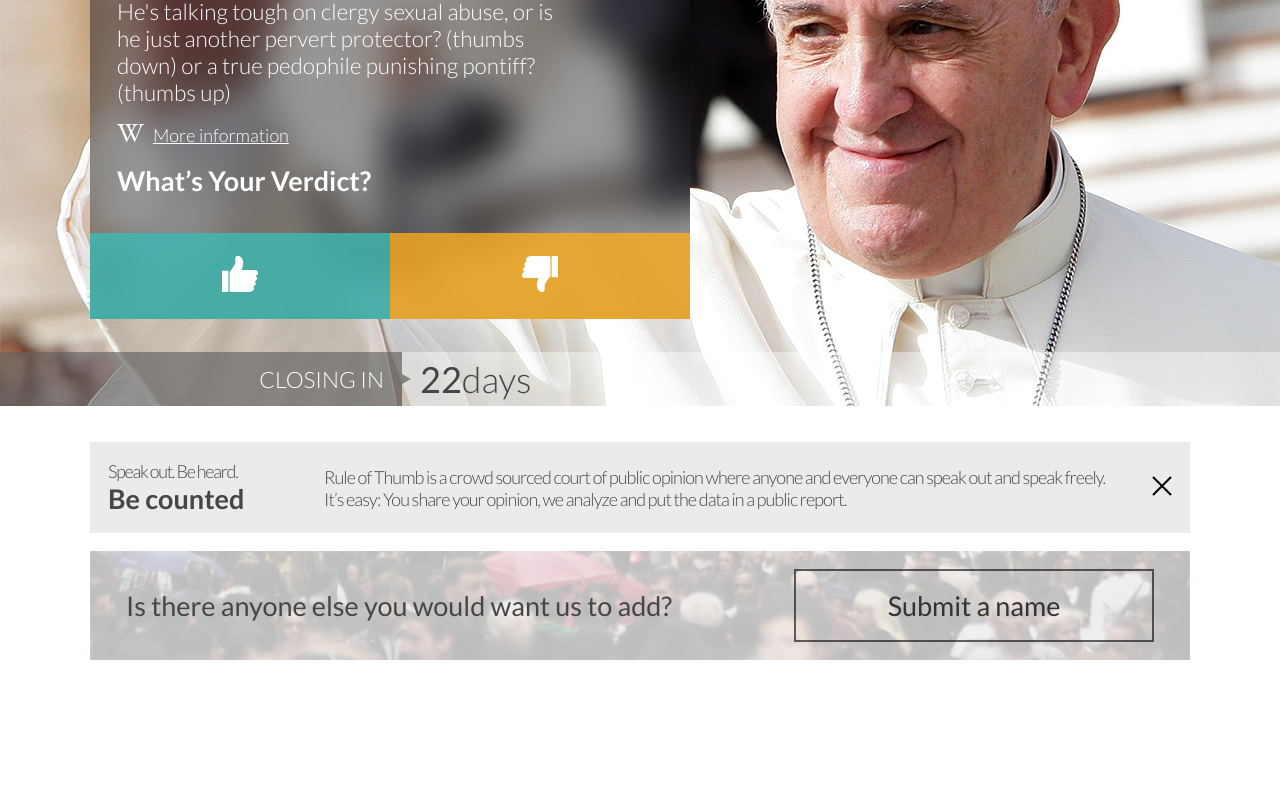
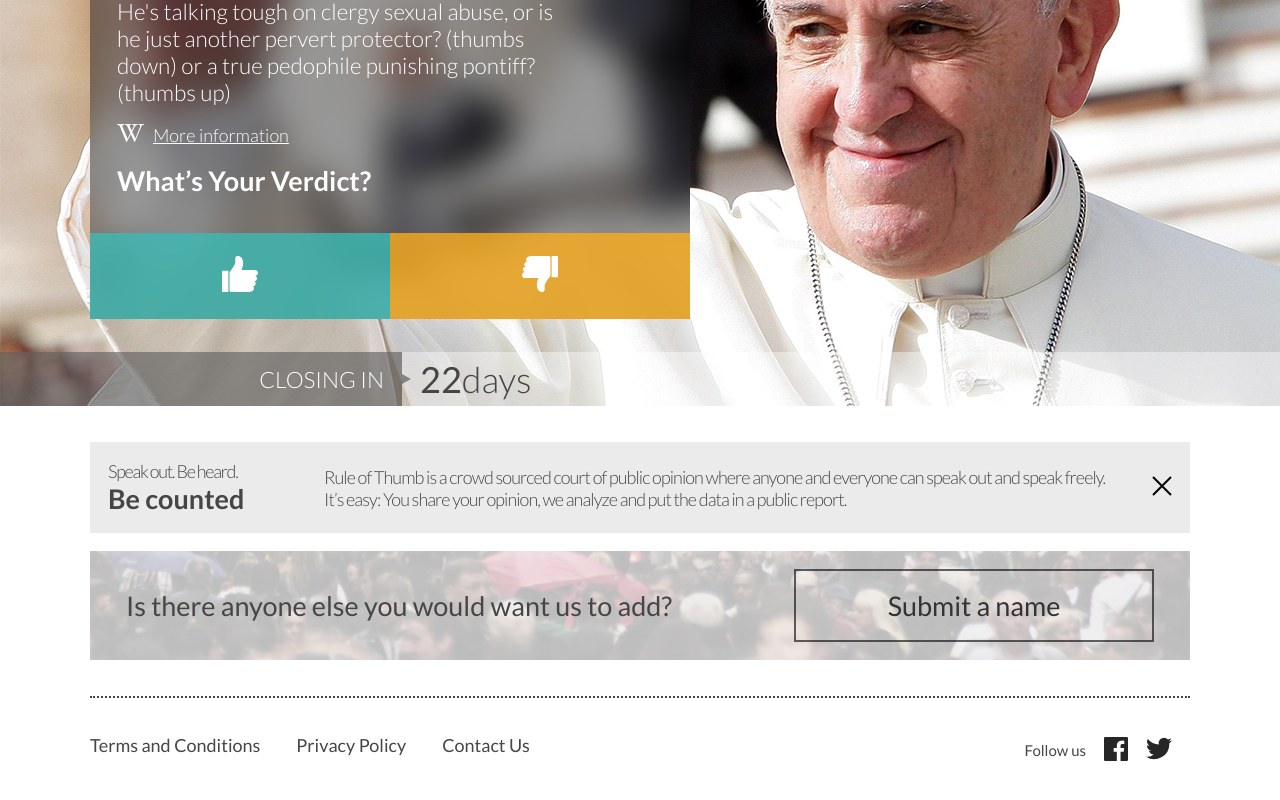
Before and after one commit to jmcdl/zemoga-ui-test, a Next.js app: page / in a window 1280 px wide. Shown: the part 294-1094 px from the top of the page. Before the commit the page ends 972 px from the top, so only its background shows below. Built offline with nearby package versions, Linux system fonts and the light colour scheme.

Commit message:
Add footer component

```diff
--- /dev/null
+++ b/src/components/Footer/Footer.tsx
@@ -0,0 +1,127 @@
+import { css, Theme } from "@emotion/react";
+import Link from "next/link";
+
+const footer = css`
+  display: flex;
+  align-items: flex-end;
+  justify-content: space-between;
+  margin: 0 1rem 3rem;
+  @media all and (min-width: 768px) {
+    align-items: flex-start;
+  }
+  @media all and (min-width: 1100px) {
+    margin-left: 0;
+    margin-right: 0;
+  }
+`;
+
+const footer__links = (theme: Theme) => css`
+  li {
+    padding: 0.5rem 0;
+    font-size: 1.25rem;
+    a {
+      color: ${theme.colors.darkGray};
+      text-decoration: none;
+      &:hover {
+        color: ${theme.colors.darkerGray};
+        text-decoration: underline;
+      }
+    }
+  }
+  @media all and (min-width: 768px) {
+    ul {
+      display: flex;
+      li {
+        padding: 0;
+        margin-right: 2rem;
+        font-size: 1rem;
+      }
+    }
+  }
+`;
+
+const footer__social = (theme: Theme) => css`
+  span {
+    color: ${theme.colors.darkGray};
+    font-size: 1.25rem;
+    text-align: right;
+  }
+  ul {
+    display: flex;
+    margin-top: 1rem;
+    li {
+      margin-right: 1rem;
+    }
+  }
+  @media all and (min-width: 768px) {
+    display: flex;
+    align-items: center;
+    span {
+      margin-right: 1rem;
+      color: ${theme.colors.darkGray};
+      font-size: 0.833rem;
+    }
+    ul {
+      margin-top: 3px;
+    }
+  }
+`;
+
+const separator = (theme: Theme) => css`
+  border: 0 none;
+  border-bottom: 2px dotted ${theme.colors.darkGray};
+  margin: 1.5rem 1rem;
+  @media all and (min-width: 1100px) {
+    margin: 2rem 0;
+  }
+`;
+
+export function Footer() {
+  return (
+    <>
+      <hr css={separator} role="separator" />
+      <footer css={footer}>
+        <div css={footer__links}>
+          <ul>
+            <li>
+              <Link href="#">Terms and Conditions</Link>
+            </li>
+            <li>
+              <Link href="#">Privacy Policy</Link>
+            </li>
+            <li>
+              <Link href="#">Contact Us</Link>
+            </li>
+          </ul>
+        </div>
+        <div css={footer__social}>
+          <span>Follow us</span>
+          <ul>
+            <li>
+              <Link href="#">
+                <svg width="24" height="24" xmlns="http://www.w3.org/2000/svg">
+                  <path
+                    d="M24 1.325v21.35c0 .732-.593 1.325-1.325 1.325H16.56v-9.294h3.12l.467-3.622H16.56V8.771c0-1.048.292-1.763 1.796-1.763h1.918v-3.24a25.663 25.663 0 00-2.795-.143c-2.766 0-4.659 1.688-4.659 4.788v2.671H9.691v3.622h3.128V24H1.325A1.325 1.325 0 010 22.676V1.325A1.325 1.325 0 011.325 0h21.35A1.325 1.325 0 0124 1.325z"
+                    fill="#262626"
+                    fillRule="nonzero"
+                  />
+                </svg>
+              </Link>
+            </li>
+            <li>
+              <Link href="#">
+                <svg width="26" height="23" xmlns="http://www.w3.org/2000/svg">
+                  <path
+                    d="M23.329 6.204c.01.23.01.458.01.687A15.182 15.182 0 01-.008 19.688c.421.05.845.075 1.27.073a10.7 10.7 0 006.627-2.289 5.335 5.335 0 01-4.984-3.704c.798.151 1.62.12 2.404-.094a5.346 5.346 0 01-4.276-5.233v-.073a5.396 5.396 0 002.413.666 5.357 5.357 0 01-1.654-7.127A15.15 15.15 0 0012.79 7.484a5.898 5.898 0 01-.135-1.217 5.336 5.336 0 019.228-3.652 10.612 10.612 0 003.392-1.29 5.368 5.368 0 01-2.351 2.955 10.811 10.811 0 003.07-.843 10.868 10.868 0 01-2.664 2.767z"
+                    fill="#262626"
+                    fillRule="nonzero"
+                  />
+                </svg>
+              </Link>
+            </li>
+          </ul>
+        </div>
+      </footer>
+    </>
+  );
+}
--- /dev/null
+++ b/src/components/Footer/index.ts
@@ -0,0 +1,2 @@
+import { Footer } from "./Footer";
+export { Footer };
--- a/src/pages/index.tsx
+++ b/src/pages/index.tsx
@@ -1,9 +1,10 @@
 import Head from "next/head";
-import Navbar from "../components/Navbar";
-import Header from "../components/Header";
+import Navbar from "src/components/Navbar";
+import Header from "src/components/Header";
 import { MaxContentContainer } from "src/components/shared/styled-components";
 import { BottomBanner } from "src/components/Banner";
 import { TopBanner } from "src/components/Banner";
+import { Footer } from "src/components/Footer";
 
 function HomePage() {
   return (
@@ -17,8 +18,8 @@
       <Header />
       <MaxContentContainer>
         <TopBanner />
-        <main></main>
         <BottomBanner />
+        <Footer />
       </MaxContentContainer>
     </>
   );
```
